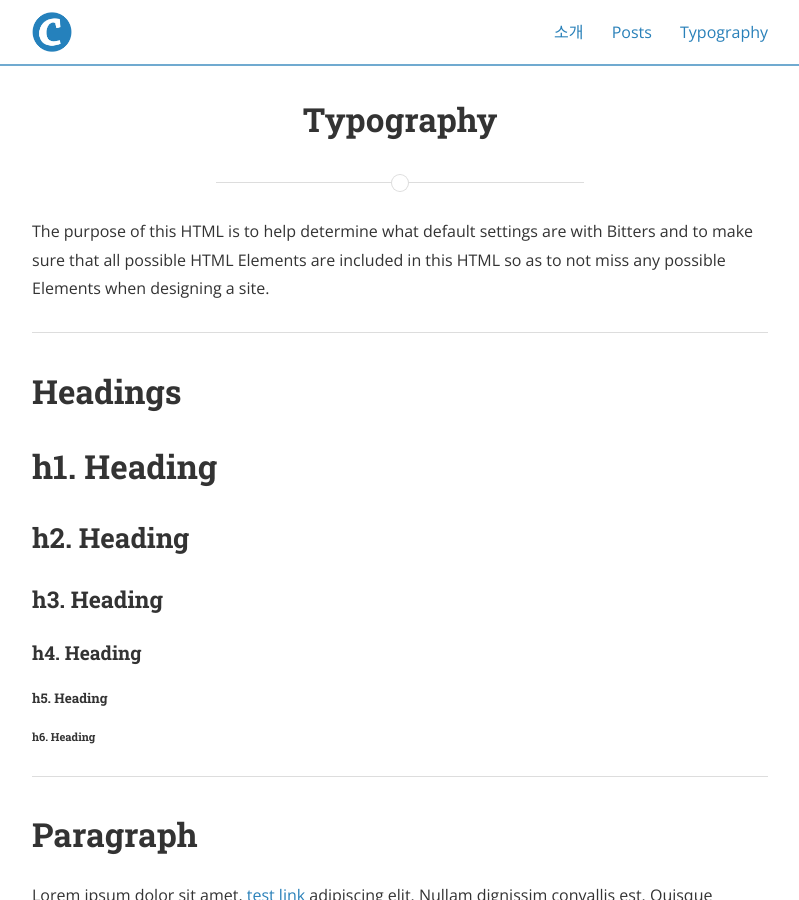
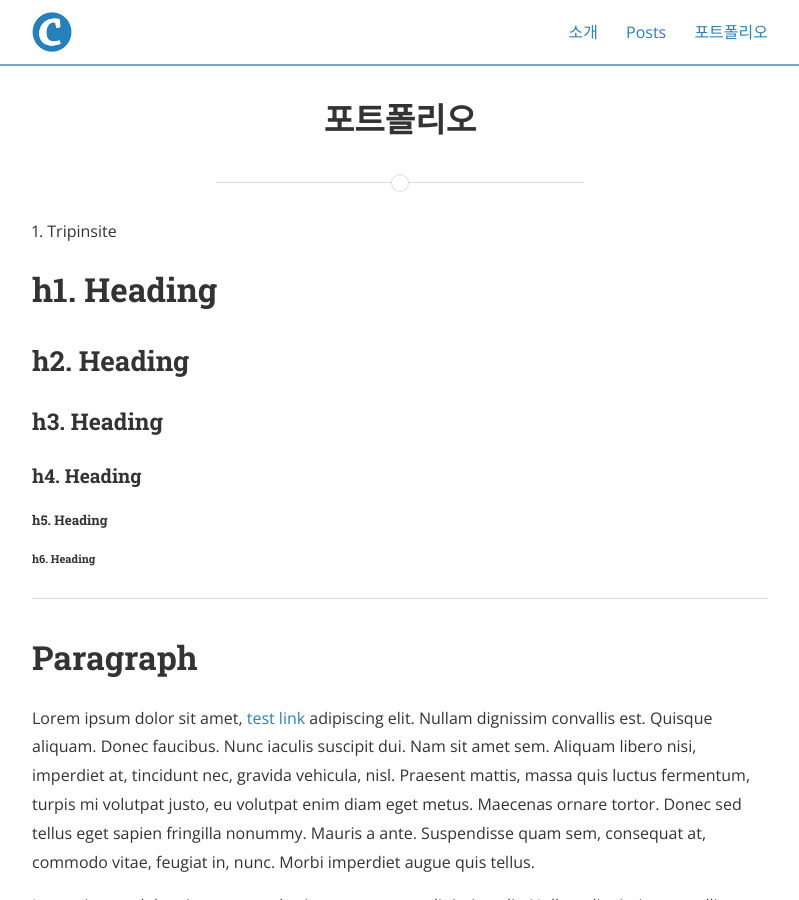
Before and after one commit to Aulelius/Aulelius.github.io, a Jekyll site: the page built from typography.md, in a window 1280 px wide and 900 px high. Shown: the whole window, without its empty margins (240-1039 px from the left). Built offline with Jekyll 4.4.1, drawn with Linux system fonts in a browser that asks for light colours; nearby versions of some CDN libraries.

Commit message:
Update typography.md

```diff
--- a/typography.md
+++ b/typography.md
@@ -1,15 +1,13 @@
 ---
 layout: page
-title: Typography
-permalink: /typography/
+title: 포트폴리오
+permalink: /포트폴리오/
 main_nav: true
 ---
 
-<p>The purpose of this HTML is to help determine what default settings are with Bitters and to make sure that all possible HTML Elements are included in this HTML so as to not miss any possible Elements when designing a site.</p>
+<p>1. Tripinsite</p>
 
-<hr>
 
-<h1 id="headings">Headings</h1>
 
 <h1>h1. Heading</h1>
 <h2>h2. Heading</h2>
```
